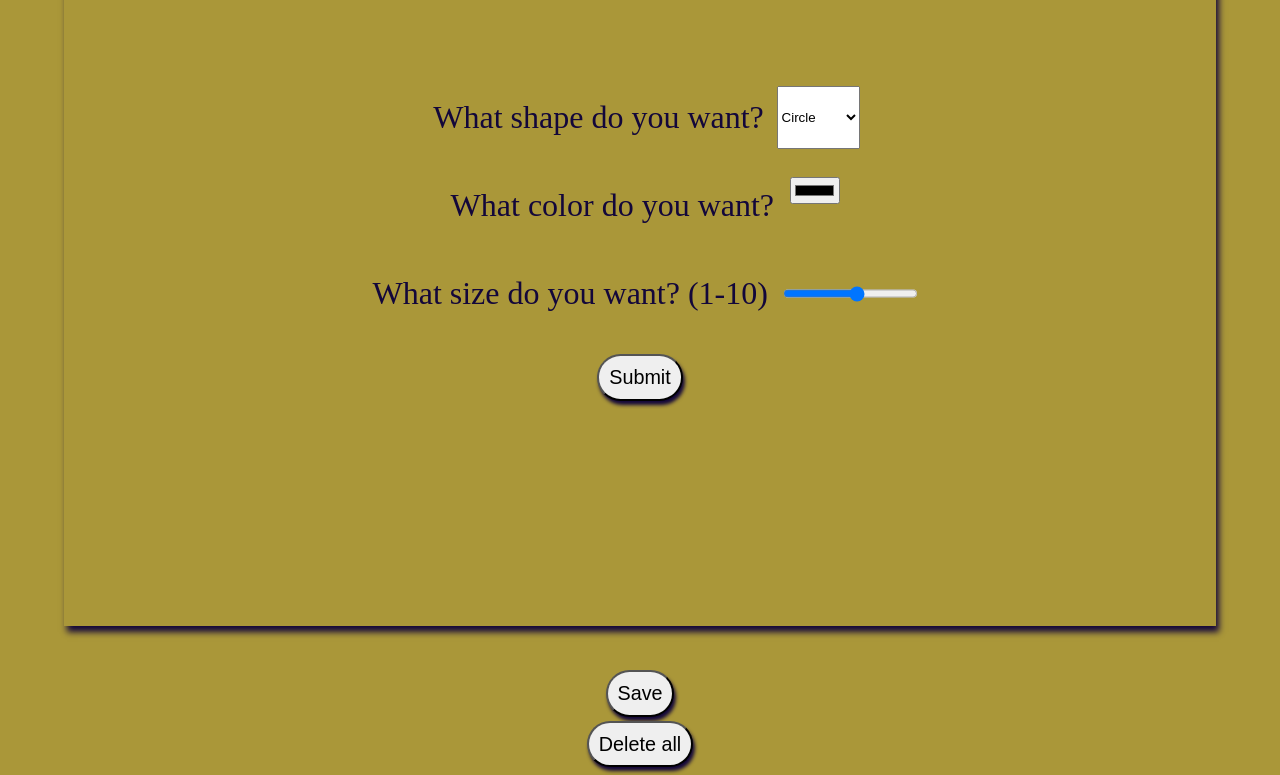
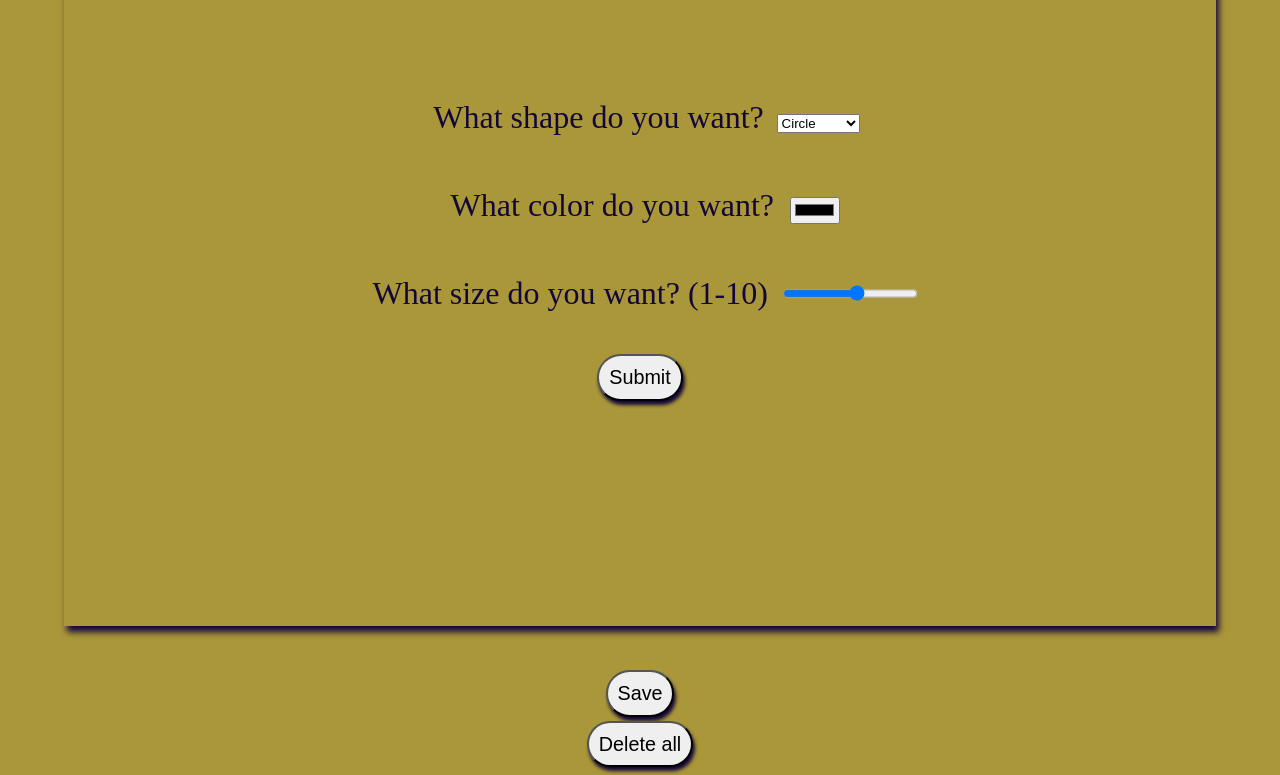
Before and after one commit to collerhatguy/shapeMaker, a plain HTML site: page index.html in a window 1280 px wide. Shown: the part 134-909 px from the top of the page. Drawn offline with Linux system fonts and the light colour scheme.

Commit message:
fixed ui
the labels and inputs are now on the same baseline

```diff
--- a/code/delete.js
+++ b/code/delete.js
@@ -2,8 +2,7 @@ export function addDeleteButton(shape) {
     const deleteButton = document.createElement("button");
     deleteButton.innerHTML = "Delete Shape?";
     deleteButton.addEventListener("click", () => {
-        // trigger delete animation
-        shape.className = "deleting";
+        // trigger delete animation here
         deleteButton.remove();
         shape.remove();
         // for letting the animation play out
--- a/style.scss
+++ b/style.scss
@@ -36,7 +36,7 @@ form {
 form div {
     display: flex;
     justify-content: center;
-    align-items: space-around;
+    align-items: baseline;
     flex-direction: row;
     @include defaultSpacing();
 }
```
Also changed, not shown: style.css, 1 other file.
